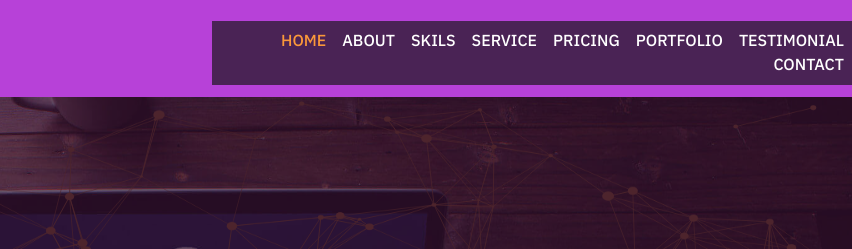
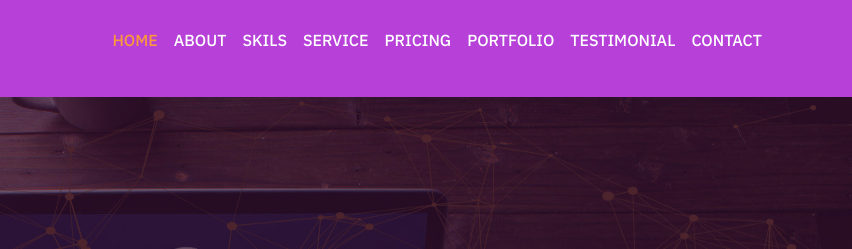
Before and after one commit to Mahmudtpi97/Portfolio, a plain HTML site: page index.html in a window 1280 px wide. Shown: the top 249 px of the page, 428-1280 px from the left. Drawn offline with Linux system fonts and the light colour scheme; animation ran at ten frames a second; a script that the page names is missing.

Commit message:
Update style.css

```diff
--- a/assets/css/style.css
+++ b/assets/css/style.css
@@ -71,12 +71,6 @@ a{
 	display: none;
 	font-size: 1.5rem;
 	cursor: pointer;
-}
- .menu-area {
-    position: absolute;
-    right: 0;
-    width: 50%;
-    background: #261a2abf;
 }
 .menu-area .navbar{
 	justify-content:flex-end ;
```
